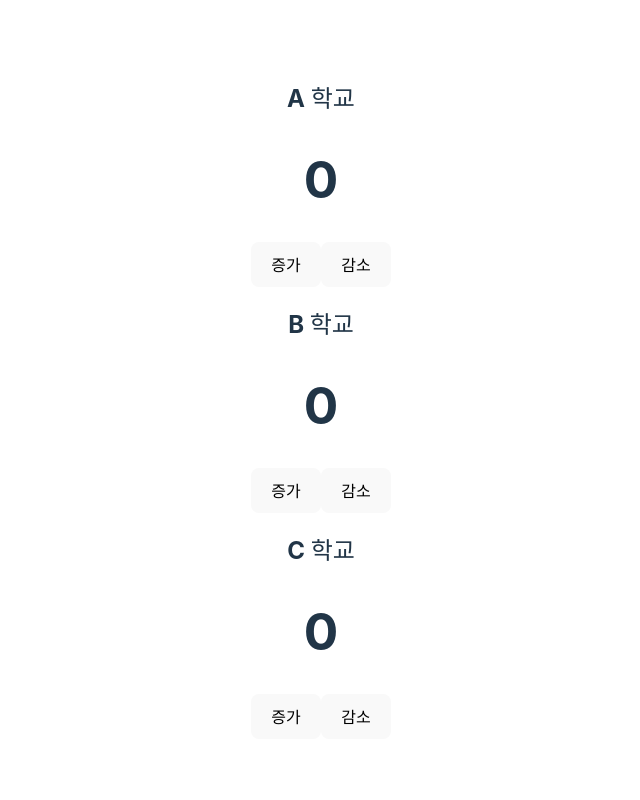
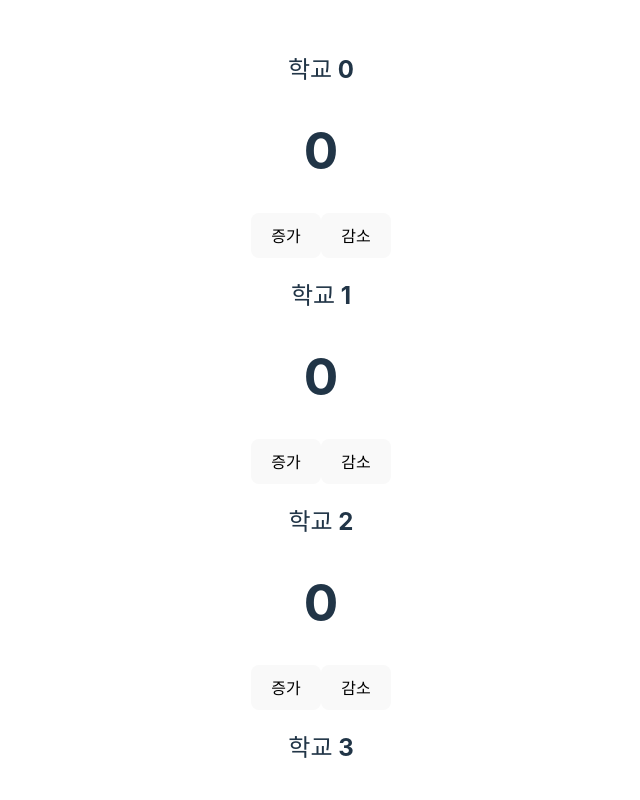
Before and after one commit to hyeonjeongJ/react-counter, a React (Vite) app: page / in a window 1280 px wide. Shown: the top 800 px of the page, without its empty margins (319-959 px from the left). Built offline with nearby package versions, Linux system fonts and the light colour scheme.

Commit message:
학교 1000개 만들기

```diff
--- a/src/App.tsx
+++ b/src/App.tsx
@@ -18,14 +18,14 @@ function SchoolCounter({schoolName}) {
   );
 }
 
+
 function App() {
-  return (
-    <div>
-      <SchoolCounter schoolName="A 학교" />
-      <SchoolCounter schoolName="B 학교" />
-      <SchoolCounter schoolName="C 학교" />
-    </div>
-  );
+  const schools = [];
+
+  for (let i = 0; i < 1000; i++) {
+    schools.push(<SchoolCounter schoolName={`학교 ${i}`} key={i}/>);
+  }
+
+  return <div>{schools}</div>;
 }
-
 export default App;
```
